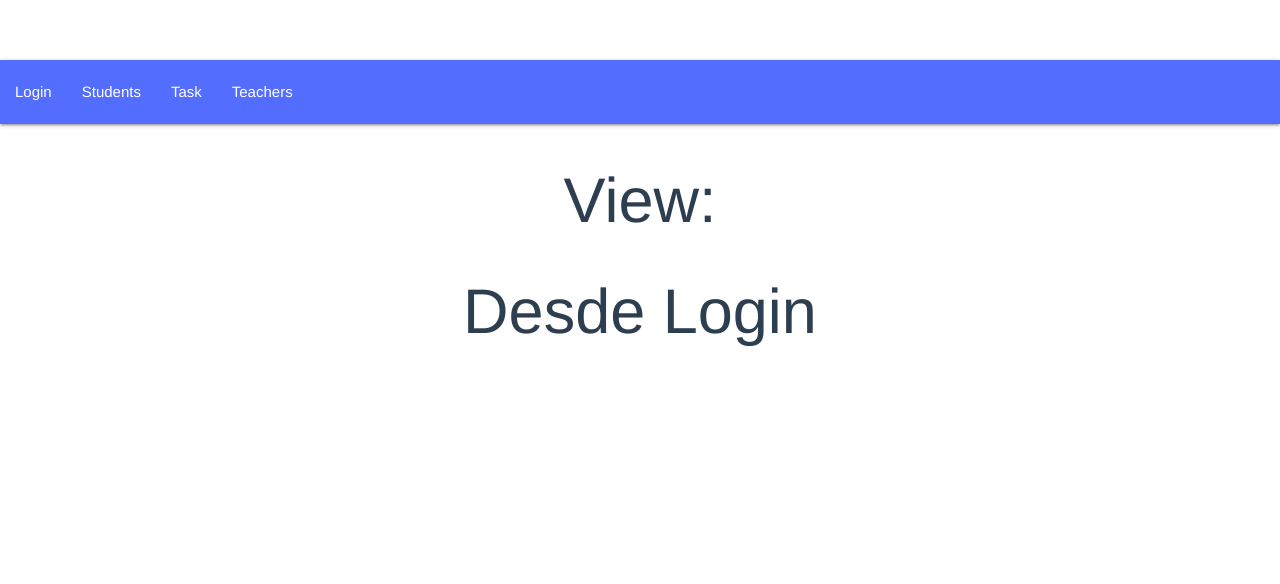
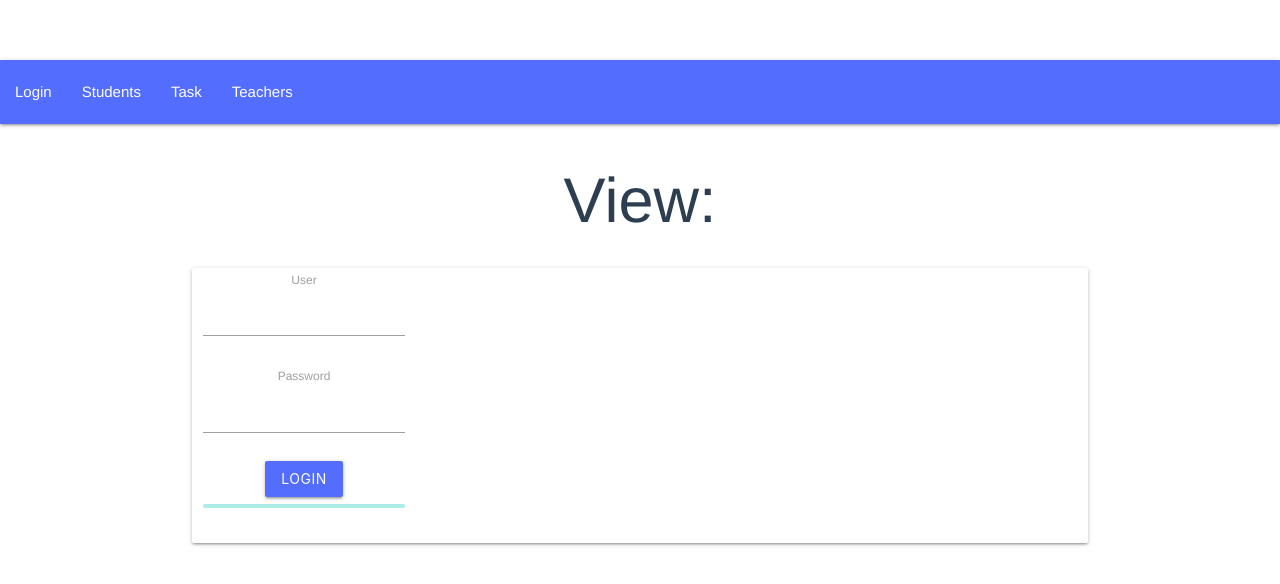
Before and after one commit to JoselFO8/Academy-Task---Client, a Vue app: page /Login in a window 1280 px wide. Shown: the top 584 px of the page. Built offline with nearby package versions, Linux system fonts and the light colour scheme.

Commit message:
3âAdd template in Login component

```diff
--- a/src/components/Login.vue
+++ b/src/components/Login.vue
@@ -1,6 +1,46 @@
 <template>
-    <div>
-      <h1>Desde {{ mesage }}</h1>
+    <div class="row">
+        <div class="col m12 card-panel">
+            <form>
+                <div class="row">
+                    <div class="col m3">
+                        <label>User</label>
+                        <input type="text" v-model="usuario">
+                    </div>
+                </div>
+                <div class="row">
+                    <div class="col m3">
+                        <label>Password</label>
+                        <input type="password" v-model="clave">
+                    </div>
+                </div>
+                <div class="row">
+                    <div class="col m3">
+                        <button type="submit" class="btn indigo accent-2">Login</button>
+                        <div class="progress">
+                            <div class="determinate indigo accent-2"></div>
+                        </div>
+
+
+                    <!-- <div class="preloader-wrapper active">
+                        <div class="spinner-layer spinner-red-only">
+                            <div class="circle-clipper left">
+                                <div class="circle"></div>
+                            </div>
+                            <div class="gap-patch">
+                                <div class="circle"></div>
+                            </div>
+                            <div class="circle-clipper right">
+                                <div class="circle"></div>
+                            </div>
+                        </div>
+                    </div> -->
+
+
+                        </div>
+                    </div>
+            </form>
+        </div>
     </div>
 </template>
 
```
